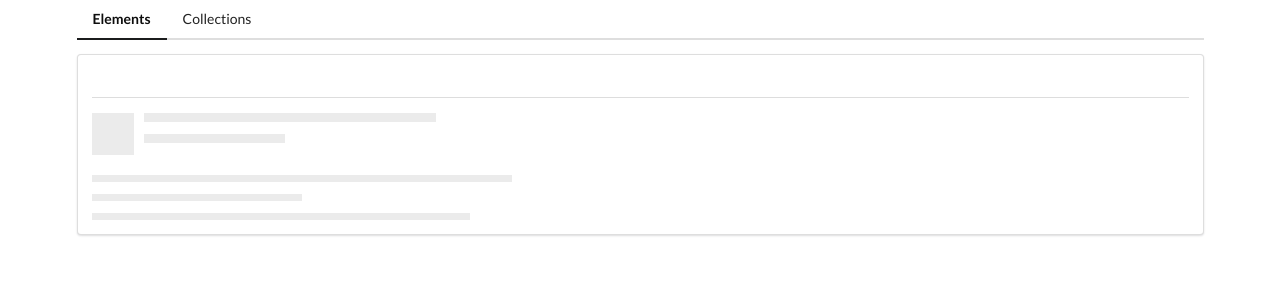
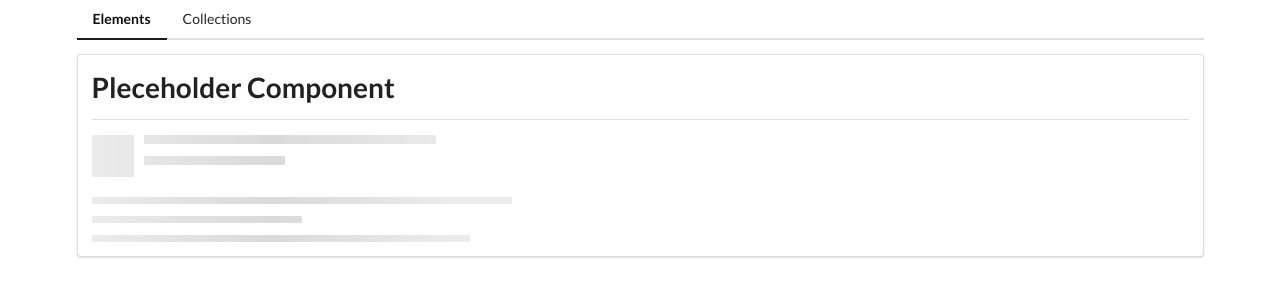
Before and after one commit to BeataJ/components-angular, an Angular app: page /elements in a window 1280 px wide. Shown: the top 300 px of the page. Built offline with nearby package versions, Linux system fonts and the light colour scheme.

Commit message:
use ng-content

```diff
--- a/src/app/shared/divider/divider.component.html
+++ b/src/app/shared/divider/divider.component.html
@@ -1,2 +1,4 @@
-<h1></h1>
+<h1>
+  <ng-content></ng-content>
+</h1>
 <div class="ui divider"></div>
```
